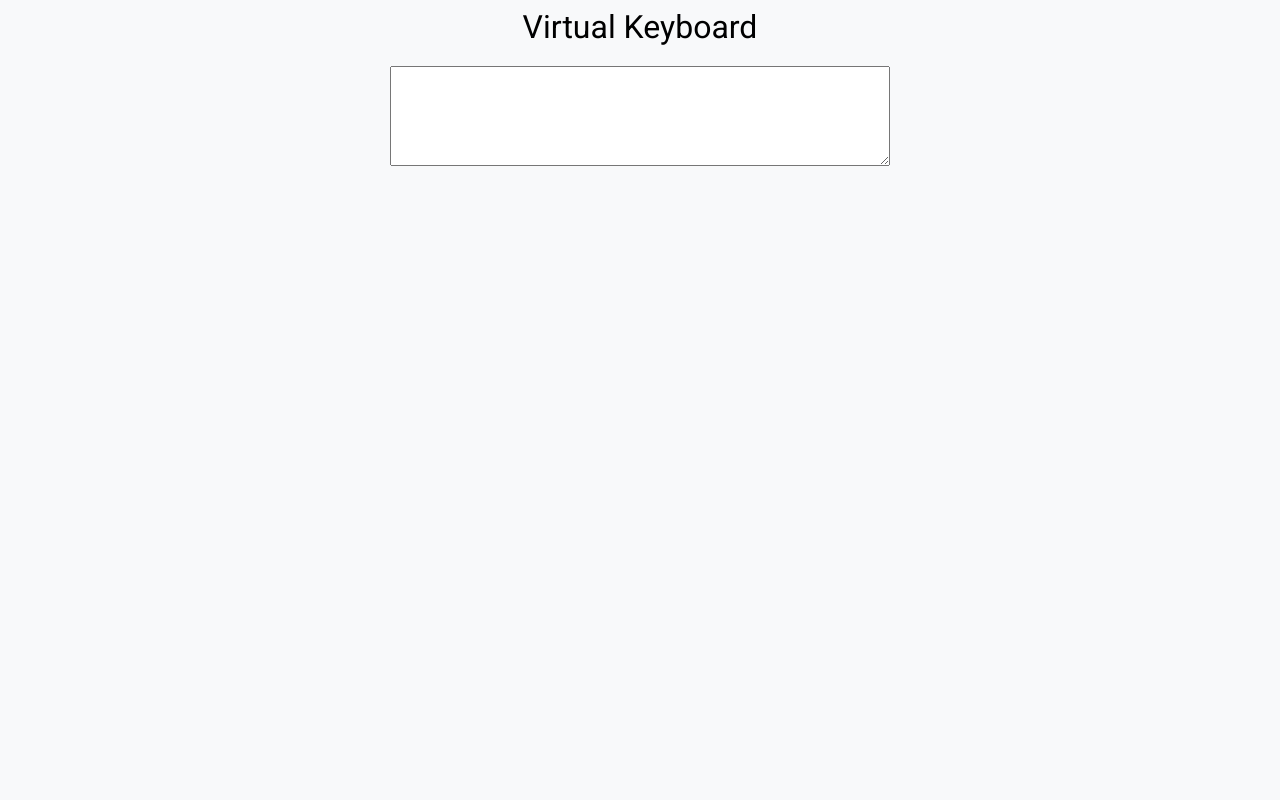
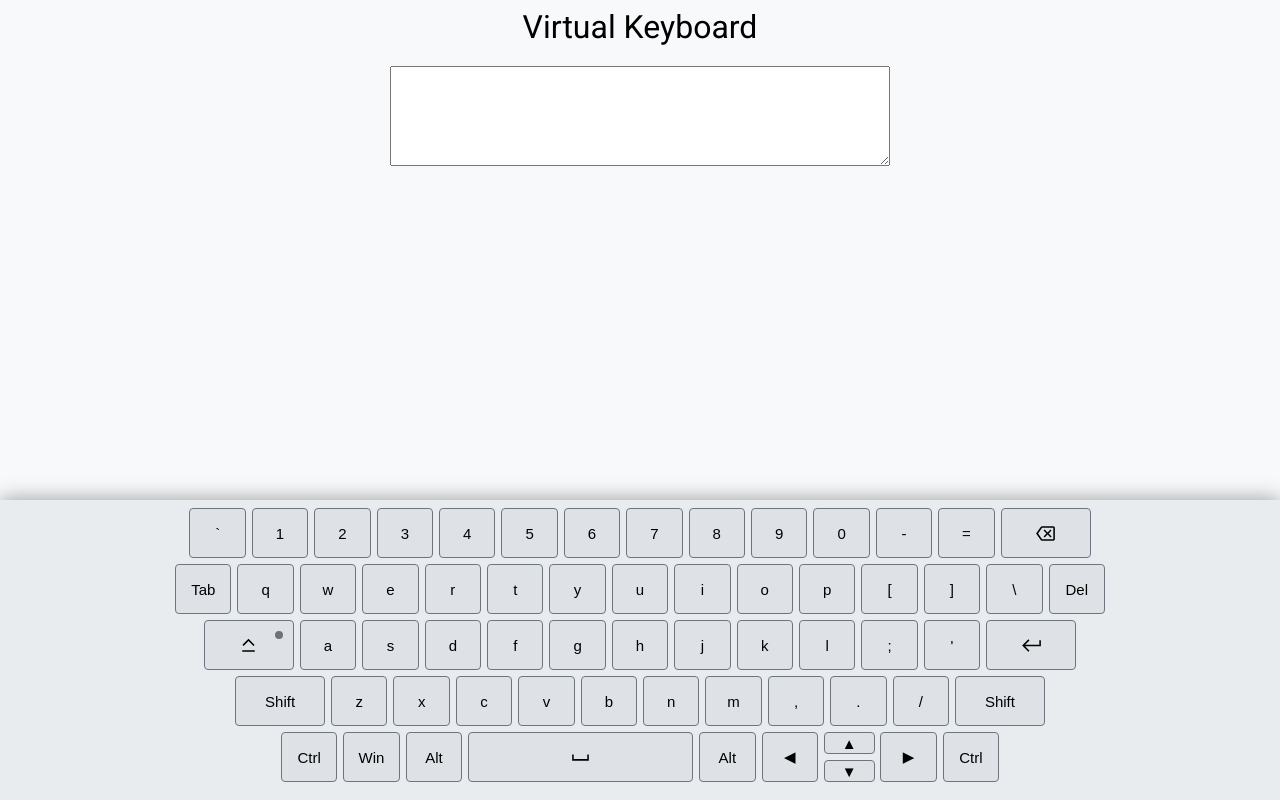
Before and after one commit to erkaevrus/virtual-keyboard, a website with bundled scripts: page index.html in a window 1280 px wide. Built offline with nearby package versions, Linux system fonts and the light colour scheme.

Commit message:
feat: add physical keyboard effects to virtual keyboard

```diff
--- a/index.html
+++ b/index.html
@@ -12,6 +12,6 @@
     <title>Virtual Keyboard</title>
 </head>
 <body>
-    <script src="./src/js/index.js"></script>
+    <script src="./src/js/index.js" type="module"></script>
 </body>
 </html>
--- a/src/css/style.css
+++ b/src/css/style.css
@@ -81,6 +81,10 @@ body {
     opacity: 0.5;
 }
 
+.keyboard__key--opacity {
+    opacity: 0.5;
+}
+
 .keyboard__key--wide {
     width: 90px;
 }
--- /dev/null
+++ b/src/js/data.js
@@ -0,0 +1,73 @@
+const keyboardKeys = [
+
+    { id: "Backquote", en: { text: "`", textShift: "~"}, ru: { text: "ё", textShift: "Ё"} },
+    { id: "Digit1", en: { text: "1", textShift: "!"}, ru: { text: "1", textShift: "!"} },
+    { id: "Digit2", en: { text: "2", textShift: "@"}, ru: { text: "2", textShift: '"'} },
+    { id: "Digit3", en: { text: "3", textShift: "#"}, ru: { text: "3", textShift: "№"} },
+    { id: "Digit4", en: { text: "4", textShift: "$"}, ru: { text: "4", textShift: ";"} },
+    { id: "Digit5", en: { text: "5", textShift: "%"}, ru: { text: "5", textShift: "%"} },
+    { id: "Digit6", en: { text: "6", textShift: "^"}, ru: { text: "6", textShift: ":"} },
+    { id: "Digit7", en: { text: "7", textShift: "&"}, ru: { text: "7", textShift: "?"} },
+    { id: "Digit8", en: { text: "8", textShift: "*"}, ru: { text: "8", textShift: "*"} },
+    { id: "Digit9", en: { text: "9", textShift: "("}, ru: { text: "9", textShift: "("} },
+    { id: "Digit0", en: { text: "0", textShift: ")"}, ru: { text: "0", textShift: ")"} },
+    { id: "Minus", en: { text: "-", textShift: "_"}, ru: { text: "-", textShift: "_"} },
+    { id: "Equal", en: { text: "=", textShift: "+"}, ru: { text: "=", textShift: "+"} },
+    { id: "Backspace", en: { text: "Backspace", textShift: "Backspace"}, ru: { text: "Backspace", textShift: "Backspace"} },
+
+    { id: "Tab", en: { text: "Tab", textShift: "Tab"}, ru: { text: "Tab", textShift: "Tab"} },
+    { id: "KeyQ", en: { text: "q", textShift: "Q"}, ru: { text: "й", textShift: "Й"} },
+    { id: "KeyW", en: { text: "w", textShift: "W"}, ru: { text: "ц", textShift: "Ц"} },
+    { id: "KeyE", en: { text: "e", textShift: "E"}, ru: { text: "у", textShift: "У"} },
+    { id: "KeyR", en: { text: "r", textShift: "R"}, ru: { text: "к", textShift: "К"} },
+    { id: "KeyT", en: { text: "t", textShift: "T"}, ru: { text: "е", textShift: "Е"} },
+    { id: "KeyY", en: { text: "y", textShift: "Y"}, ru: { text: "н", textShift: "Н"} },
+    { id: "KeyU", en: { text: "u", textShift: "U"}, ru: { text: "г", textShift: "Г"} },
+    { id: "KeyI", en: { text: "i", textShift: "I"}, ru: { text: "ш", textShift: "Ш"} },
+    { id: "KeyO", en: { text: "o", textShift: "O"}, ru: { text: "щ", textShift: "Щ"} },
+    { id: "KeyP", en: { text: "p", textShift: "P"}, ru: { text: "з", textShift: "З" } },
+    { id: "BracketLeft", en: { text: "[", textShift: "{"}, ru: { text: "х", textShift: "Х"} },
+    { id: "BracketRight", en: { text: "]", textShift: "}"}, ru: { text: "ъ", textShift: "Ъ" } },
+    { id: "Backslash", en: { text: "\\", textShift: "|"}, ru: { text: "\\", textShift: "/"} },
+    { id: "Delete", en: { text: "Del", textShift: "Del"}, ru: { text: "Del", textShift: "Del"} },
+
+    { id: "CapsLock", en: { text: "CapsLock", textShift: "CapsLock"}, ru: { text: "CapsLock", textShift: "CapsLock"} },
+    { id: "KeyA", en: { text: "a", textShift: "A"}, ru: { text: "ф", textShift: "Ф"} },
+    { id: "KeyS", en: { text: "s", textShift: "S"}, ru: { text: "ы", textShift: "Ы"} },
+    { id: "KeyD", en: { text: "d", textShift: "D"}, ru: { text: "в", textShift: "В"} },
+    { id: "KeyF", en: { text: "f", textShift: "F"}, ru: { text: "а", textShift: "А" } },
+    { id: "KeyG", en: { text: "g", textShift: "G"}, ru: { text: "п", textShift: "П"} },
+    { id: "KeyH", en: { text: "h", textShift: "H"}, ru: { text: "р", textShift: "Р"} },
+    { id: "KeyJ", en: { text: "j", textShift: "J"}, ru: { text: "о", textShift: "О"} },
+    { id: "KeyK", en: { text: "k", textShift: "K"}, ru: { text: "л", textShift: "Л"} },
+    { id: "KeyL", en: { text: "l", textShift: "L"}, ru: { text: "д", textShift: "Д"} },
+    { id: "Semicolon", en: { text: ";", textShift: ":"}, ru: { text: "ж", textShift: "Ж"} },
+    { id: "Quote", en: { text: "'", textShift: '"'}, ru: { text: "э", textShift: "Э",} },
+    { id: "Enter", en: { text: "Enter", textShift: "Enter"}, ru: { text: "Enter", textShift: "Enter"} },
+
+    { id: "ShiftLeft", en: { text: "Shift", textShift: "Shift"}, ru: { text: "Shift", textShift: "Shift"} },
+    { id: "KeyZ", en: { text: "z", textShift: "A"}, ru: { text: "ф", textShift: "Ф"} },
+    { id: "KeyX", en: { text: "x", textShift: "S"}, ru: { text: "ы", textShift: "Ы"} },
+    { id: "KeyC", en: { text: "c", textShift: "D"}, ru: { text: "в", textShift: "В"} },
+    { id: "KeyV", en: { text: "v", textShift: "F"}, ru: { text: "а", textShift: "А"} },
+    { id: "KeyB", en: { text: "b", textShift: "G"}, ru: { text: "п", textShift: "П"} },
+    { id: "KeyN", en: { text: "n", textShift: "H"}, ru: { text: "р", textShift: "Р"} },
+    { id: "KeyM", en: { text: "m", textShift: "J"}, ru: { text: "о", textShift: "О"} },
+    { id: "Comma", en: { text: ",", textShift: "K"}, ru: { text: "л", textShift: "Л"} },
+    { id: "Period", en: { text: ".", textShift: "L"}, ru: { text: "д", textShift: "Д"} },
+    { id: "Slash", en: { text: "/", textShift: ":"}, ru: { text: "ж", textShift: "Ж"} },
+    { id: "ShiftRight", en: { text: "Shift", textShift: "Shift"}, ru: { text: "Shift", textShift: "Shift"} },
+
+    { id: "ControlLeft", en: { text: "Ctrl", textShift: "Ctrl"}, ru: { text: "Ctrl", textShift: "Ctrl"} },
+    { id: "MetaLeft", en: { text: "Win", textShift: "Win"}, ru: { text: "Win", textShift: "Win"} },
+    { id: "AltLeft", en: { text: "Alt", textShift: "Alt"}, ru: { text: "Alt", textShift: "Alt"} },
+    { id: "Space", en: { text: "Space", textShift: "Space"}, ru: { text: "Space", textShift: "Space"} },
+    { id: "AltRight", en: { text: "Alt", textShift: "Alt"}, ru: { text: "Alt", textShift: "Alt"} },
+    { id: "ArrowLeft", en: { text: "◀", textShift: "◀"}, ru: { text: "◀", textShift: "◀"} },
+    { id: "ArrowUp", en: { text: "▲", textShift: "▲"}, ru: { text: "▲", textShift: "▲"} },
+    { id: "ArrowDown", en: { text: "▼", textShift: "▼"}, ru: { text: "▼", textShift: "▼"} },
+    { id: "ArrowRight", en: { text: "▶", textShift: "▶"}, ru: { text: "▶", textShift: "▶"} },
+    { id: "ControlRight", en: { text: "Ctrl", textShift: "Ctrl"}, ru: { text: "Ctrl", textShift: "Ctrl"} }
+]
+
+export default keyboardKeys
--- a/src/js/index.js
+++ b/src/js/index.js
@@ -1,3 +1,6 @@
+import keyboardKeys from "./data.js";
+
+
 const Keyboard = {
     elements: {
         title: null,
@@ -7,14 +10,9 @@ const Keyboard = {
         keys: []
     },
 
-    eventHandlers: {
-        oninput: null,
-        onclose: null
-    },
-
     properties: {
-        value: "",
         capsLock: false,
+        lang: "en"
     },
 
     init() {
@@ -29,7 +27,7 @@ const Keyboard = {
          this.elements.title.textContent = "Virtual Keyboard"
          this.elements.textarea.classList.add("entry-field")
 
-         this.elements.main.classList.add("keyboard", "keyboard--hidden")
+         this.elements.main.classList.add("keyboard")
          this.elements.keysContainer.classList.add("keyboard__keys")
          this.elements.keysContainer.appendChild(this._createKeys())
 
@@ -41,40 +39,51 @@ const Keyboard = {
          document.body.appendChild(this.elements.textarea)
          document.body.appendChild(this.elements.main)
 
-         //Подключаем ввод на textarea
-         document.querySelectorAll(".entry-field ").forEach(element => {
-            element.addEventListener("focus", () => {
-                this.open(element.value, currentValue => {
-                    element.value = currentValue
-                })
-            })
-         })
     },
 
     _createKeys() {
         const fragment = document.createDocumentFragment()
-        const keyLayout = [
-            "`", "1", "2", "3", "4", "5", "6", "7", "8", "9", "0", "-", "=", "Backspace",
-            "Tab", "q", "w", "e", "r", "t", "y", "u", "i", "o", "p", "[", "]", "\\", "Del",
-            "CapsLock", "a", "s", "d", "f", "g", "h", "j", "k", "l", ";", "'", "Enter",
-            "Done", "z", "x", "c", "v", "b", "n", "m", ",", ".", "/", "Shift",
-            "Ctrl", "Win", "Alt", "Space", "Alt", "Ctrl", "◀", "up-down", "▶"
-        ]
+        const keyLayout = keyboardKeys
+        // [
+        //     "`", "1", "2", "3", "4", "5", "6", "7", "8", "9", "0", "-", "=", "Backspace",
+        //     "Tab", "q", "w", "e", "r", "t", "y", "u", "i", "o", "p", "[", "]", "\\", "Del",
+        //     "CapsLock", "a", "s", "d", "f", "g", "h", "j", "k", "l", ";", "'", "Enter",
+        //     "Done", "z", "x", "c", "v", "b", "n", "m", ",", ".", "/", "Shift",
+        //     "Ctrl", "Win", "Alt", "Space", "Alt", "Ctrl", "◀", "up-down", "▶"
+        // ]
+
+
+        //Эффект нажатия с физической клавиатуры на виртуальной
+        document.addEventListener('keydown', function(event) {
+            let key = document.querySelector(`[data-keycode='${event.code}']`)
+            key.classList.add("keyboard__key--opacity")
+        })
+
+        document.addEventListener('keyup', function(event) {
+            let key = document.querySelector(`[data-keycode='${event.code}']`)
+            key.classList.remove("keyboard__key--opacity")
+        })
+
 
         //Создание HTML для иконок
         const createIconHTML = (iconName) => {
             return `<span class="icon icon--${iconName}"></span>`
         }
+        //Контейнер для стрелок up-down
+        const arrowContainer = document.createElement("div")
+        arrowContainer.classList.add("arrow-container")
 
-        keyLayout.forEach(key => {
+        keyLayout.forEach(item => {
 
+            const key = item[this.properties.lang].text
 
             const keyElement = document.createElement("button")
-            const insertLineBreak = ["Backspace", "Del", "Enter", "Shift"].indexOf(key) !== -1
+            const insertLineBreak = ["Backspace", "Delelte", "Enter", "ShiftRight"].indexOf(item.id) !== -1
 
 
             keyElement.setAttribute("type", "button")
             keyElement.classList.add("keyboard__key")
+            keyElement.dataset.keycode = item.id //прописываем в dataset keycode клавиши
 
             switch (key) {
                 case "Backspace":
@@ -82,8 +91,8 @@ const Keyboard = {
                     keyElement.innerHTML = createIconHTML("backspace")
 
                     keyElement.addEventListener("click", () => {
-                        this.properties.value = this.properties.value.substring(0, this.properties.value.length - 1)
-                        this._triggerEvent("oninput")
+                        let textarea = document.querySelector(".entry-field ")
+                        textarea.value = textarea.value.slice(0, textarea.value.length - 1)
                     })
 
                     break
@@ -104,8 +113,8 @@ const Keyboard = {
                     keyElement.innerHTML = createIconHTML("enter")
 
                     keyElement.addEventListener("click", () => {
-                        this.properties.value += "\n"
-                        this._triggerEvent("oninput")
+                        let textarea = document.querySelector(".entry-field ")
+                        textarea.value += "\n"
                     })
 
                     break
@@ -115,19 +124,8 @@ const Keyboard = {
                     keyElement.innerHTML = createIconHTML("space")
 
                     keyElement.addEventListener("click", () => {
-                        this.properties.value += " "
-                        this._triggerEvent("oninput")
-                    })
-
-                    break
-
-                case "Done":
-                    keyElement.classList.add("keyboard__key--wide", "keyboard__key--dark")
-                    keyElement.innerHTML = createIconHTML("done")
-
-                    keyElement.addEventListener("click", () => {
-                        this.close()
-                        this._triggerEvent("oninput")
+                        let textarea = document.querySelector(".entry-field ")
+                        textarea.value += " "
                     })
 
                     break
@@ -141,59 +139,71 @@ const Keyboard = {
                 case "Tab":
                     keyElement.textContent = key
                     keyElement.addEventListener("click", () => {
-                        this.properties.value += "    "
-                        this._triggerEvent("oninput")
+                        let textarea = document.querySelector(".entry-field ")
+                        textarea.value += "    "
                     })
 
+                    break
+
+                case "Del":
+                    keyElement.textContent = key
+                    keyElement.addEventListener("click", () => {
+                        let textarea = document.querySelector(".entry-field ")
+                        textarea.value = textarea.value.slice(0, textarea.value.length - 1)
+                    })
+
+                    break
+
+                case "Ctrl":
+                    keyElement.textContent = key
+                    break
+
+                case "Win":
+                    keyElement.textContent = key
+                    break
+
+                case "Alt":
+                    keyElement.textContent = key
+                    break
+
+                case "▲":
+                    keyElement.classList.add("keyboard__key--small")
+                    keyElement.textContent = key
+                    keyElement.style.width = "90%"
+                    keyElement.addEventListener("click", () => {
+                        let textarea = document.querySelector(".entry-field ")
+                        textarea.value += "▲"
+                    })
+
+                    arrowContainer.appendChild(keyElement)
+                    break
+
+                case "▼":
+                    keyElement.classList.add("keyboard__key--small")
+
+                    keyElement.textContent = key
+                    keyElement.style.width = "90%"
+                    keyElement.addEventListener("click", () => {
+                        let textarea = document.querySelector(".entry-field ")
+                        textarea.value += "▼"
+                    })
+
+                    arrowContainer.appendChild(keyElement)
+                    fragment.appendChild(arrowContainer)
                     break
 
                 default:
                     keyElement.textContent = key
 
                     keyElement.addEventListener("click", () => {
-                        this.properties.value += this.properties.capsLock ? key.toUpperCase() : key.toLowerCase()
-                        this._triggerEvent("oninput")
+                        let textarea = document.querySelector(".entry-field ")
+                        textarea.value += this.properties.capsLock ? key.toUpperCase() : key.toLowerCase()
                     })
 
                     break
             }
 
-            if (key === "up-down") {
-
-                //создаем элемент-контейнер для стрелок
-                const arrowContainer = document.createElement("div")
-                arrowContainer.classList.add("arrow-container")
-
-                //создаем кнопку стрелку вниз
-                let keyElement = document.createElement("button")
-                keyElement.setAttribute("type", "button")
-                keyElement.classList.add("keyboard__key", "keyboard__key--small")
-                keyElement.innerText = "▲"
-                keyElement.style.width = "90%"
-                keyElement.addEventListener("click", () => {
-                    this.properties.value += "▲"
-                    this._triggerEvent("oninput")
-                })
-                arrowContainer.appendChild(keyElement)
-
-
-                //создаем кнопку стрелку вверх
-                keyElement = document.createElement("button")
-                keyElement.setAttribute("type", "button")
-                keyElement.classList.add("keyboard__key", "keyboard__key--small")
-                keyElement.innerText = "▼"
-                keyElement.style.width = "90%"
-                keyElement.addEventListener("click", () => {
-                    this.properties.value += "▼"
-                    this._triggerEvent("oninput")
-                })
-                arrowContainer.appendChild(keyElement)
-
-                //добавляем во фрагмент элемент-котейнер для стрелок
-                fragment.appendChild(arrowContainer)
-            }
-
-            if (key !== "up-down") {
+            if (key !== "▲" && key !== "▼") {
                 fragment.appendChild(keyElement)
             }
 
@@ -204,12 +214,6 @@ const Keyboard = {
         return fragment
     },
 
-    _triggerEvent(handlerName) {
-        if (typeof this.eventHandlers[handlerName] == "function") {
-            this.eventHandlers[handlerName](this.properties.value)
-        }
-    },
-
     _toggleCapsLock() {
         this.properties.capsLock = !this.properties.capsLock
 
@@ -218,20 +222,6 @@ const Keyboard = {
                 key.textContent = this.properties.capsLock ? key.textContent.toUpperCase() : key.textContent.toLowerCase()
             }
         }
-    },
-
-    open(initialValue, oninput, onclose) {
-        this.properties.value = initialValue || ""
-        this.eventHandlers.oninput = oninput
-        this.eventHandlers.onclose = onclose
-        this.elements.main.classList.remove("keyboard--hidden")
-    },
-
-    close() {
-        this.properties.value = ""
-        this.eventHandlers.oninput = oninput
-        this.eventHandlers.onclose = onclose
-        this.elements.main.classList.add("keyboard--hidden")
     }
 }
 
```
Also changed, not shown: 1 other file.
